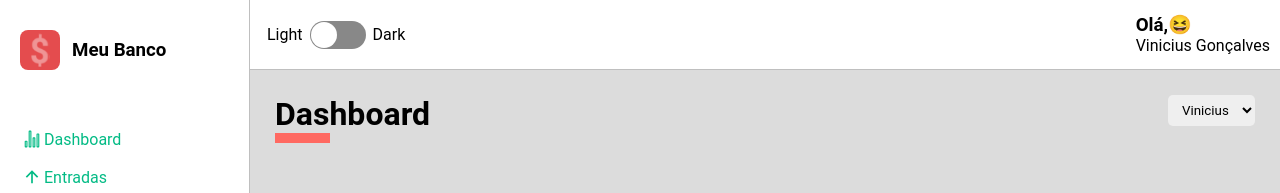
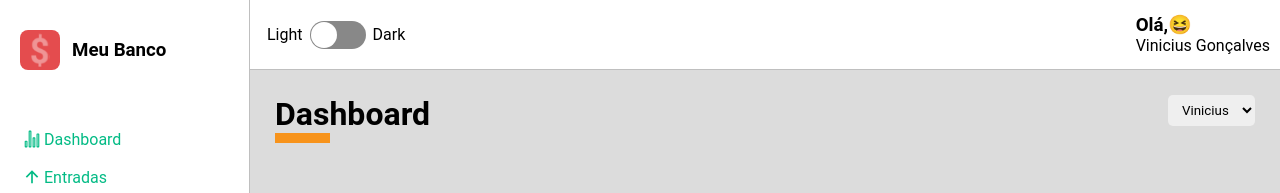
Before and after one commit to viniciuskf14/meu_banco, a React (Create React App) app: page /List in a window 1280 px wide. Shown: the top 193 px of the page. Built offline with nearby package versions, Linux system fonts and the light colour scheme.

Commit message:
construção das entradas e saidas

```diff
--- a/src/components/ContentHeader/index.tsx
+++ b/src/components/ContentHeader/index.tsx
@@ -18,8 +18,8 @@
 
 
     return (
-        <Container>
-        <TitleContainer>
+        <Container >
+        <TitleContainer lineColor={lineColor}>
         <h1>{title}</h1>
         </TitleContainer>
 
--- a/src/components/ContentHeader/style.ts
+++ b/src/components/ContentHeader/style.ts
@@ -1,4 +1,8 @@
 import styled from 'styled-components';
+
+interface ITitleContainerProps {
+    lineColor: string,
+}
 
 export const Container = styled.div `
      width: 100%;
@@ -14,7 +18,7 @@
 
 `;
 
-export const TitleContainer = styled.div `
+export const TitleContainer = styled.div<ITitleContainerProps> `
 
 >h1{
     color: ${props => props.theme.colors.white};
@@ -23,7 +27,7 @@
         content: '';
         display:block;
         width:55px;
-        border-bottom: 10px solid ${props => props.theme.colors.warning}
+        border-bottom: 10px solid ${props => props.lineColor}
     }
 }
 
--- a/src/pages/Dashboard/index.tsx
+++ b/src/pages/Dashboard/index.tsx
@@ -14,7 +14,7 @@
 const Dashboard: React.FC =() =>{
     return (
         <Container>
-            <ContentHeader title ="Dashboard" lineColor ="#fff">
+            <ContentHeader title ="Dashboard" lineColor ="#f7931b">
                     <SelectInput options ={ options } />
             </ContentHeader>
 
```
Also changed, not shown: src/pages/List/index.tsx (+16 -3 lines).
